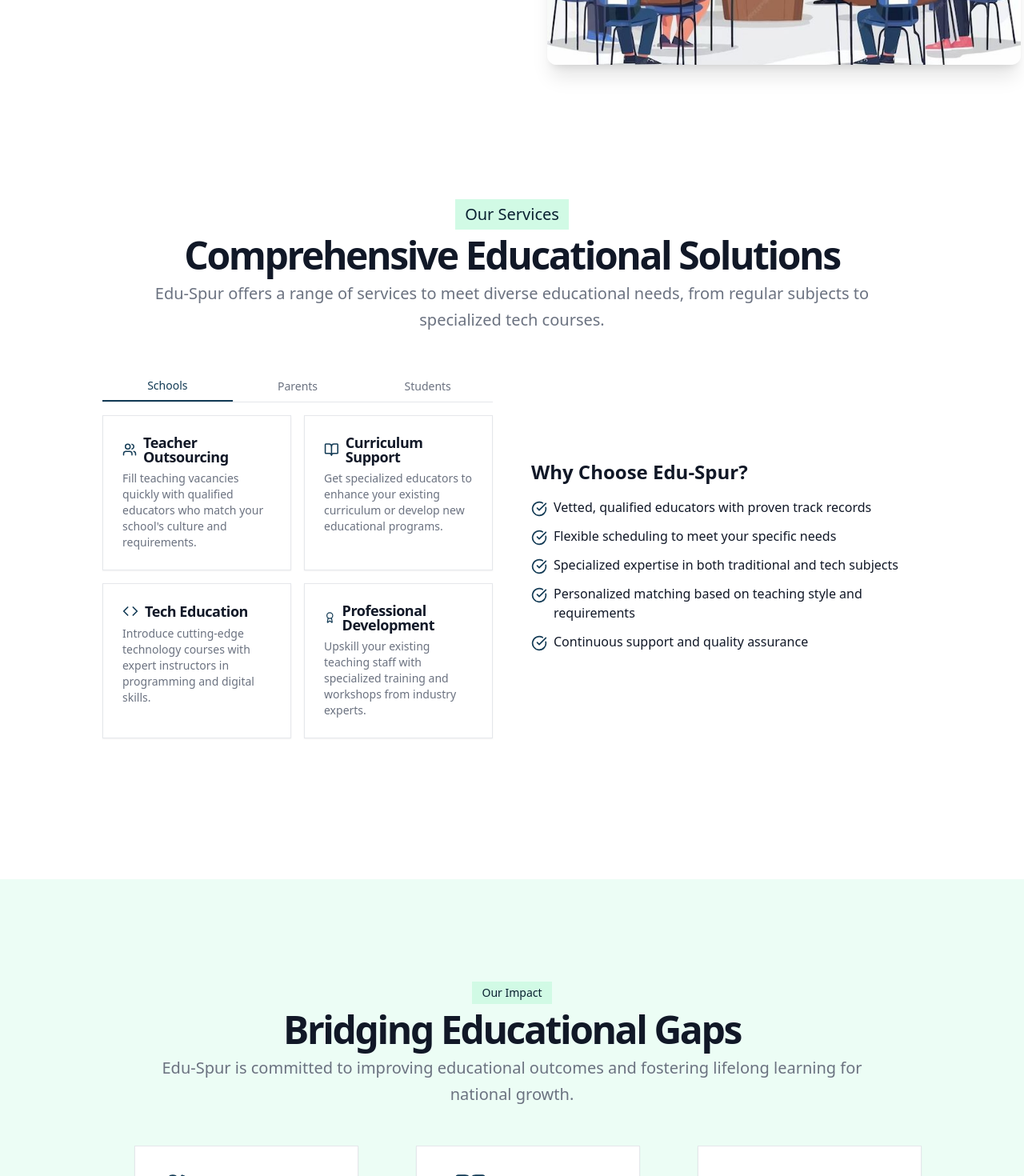
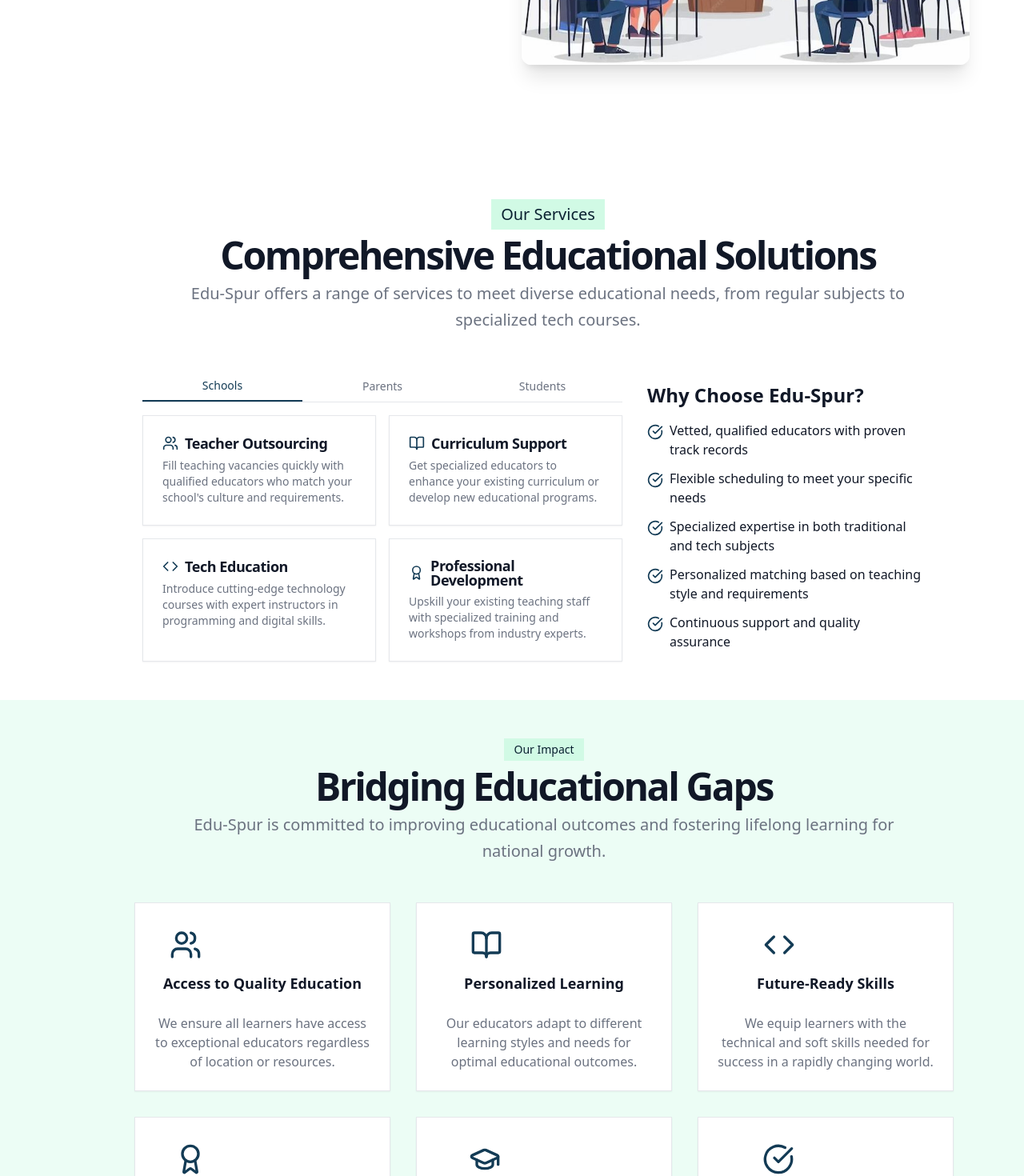
Before and after one commit to Edu-Spur200/Edu-Spur_FE, a React (Vite) app: page / in a window 1280 px wide. Shown: the part 520-1990 px from the top of the page at 80% size. Built offline with nearby package versions, Linux system fonts and the light colour scheme.

Commit message:
made some modifications

```diff
--- a/src/components/auth/LoginForm.tsx
+++ b/src/components/auth/LoginForm.tsx
@@ -61,7 +61,7 @@
         </div>
       </header>
 
-      <main className="flex-1 container mx-auto px-4 py-12">
+      <main className="flex-1 container mx-auto px-[30px] py-12">
         <div className="max-w-md mx-auto bg-white rounded-lg shadow-md border border-gray-100 overflow-hidden">
           <div className="p-6">
             <h1 className="text-2xl font-bold mb-6 text-center">
--- a/src/components/auth/SignupForm.tsx
+++ b/src/components/auth/SignupForm.tsx
@@ -1,3 +1,4 @@
+import { Link } from "react-router-dom";
 import logo from "../../assets/edu.png";
 import { useState } from "react";
 
@@ -193,7 +194,11 @@
       <header className="border-b bg-white">
         <div className="container mx-auto px-4 flex items-center justify-between">
           <div className="flex items-center gap-2">
-            <img src={logo} alt="logo" className="h-[100px]" />
+          <Link to="/" className="hover:cursor-pointer">
+
+<img src={logo} alt="logo" className="h-[100px]" />
+</Link>
+
           </div>
           <a
             href="/"
--- a/src/pages/Benefits.tsx
+++ b/src/pages/Benefits.tsx
@@ -51,10 +51,10 @@
   return (
     <section
       id="benefits"
-      className="w-full py-12 md:py-24 lg:py-32 bg-emerald-50"
+      className="w-full py-2 md:py-4 lg:py-12 bg-emerald-50"
     >
       <div className="container px-4 md:px-6">
-        <div className="flex flex-col items-center justify-center space-y-4 text-center">
+        <div className="flex flex-col items-center justify-center space-y-4 text-center ml-[80px]">
           <div className="space-y-2">
             <div className="inline-block rounded-lg bg-emerald-100 px-3 py-1 text-sm text-emerald-700">
               Our Impact
@@ -72,7 +72,7 @@
           {benefits.map((item, i) => (
             <div
               key={i}
-              className="flex flex-col items-center text-center rounded-lg border bg-card text-card-foreground shadow-sm ml-[40px]"
+              className="flex flex-col items-center text-center rounded-lg border bg-card text-card-foreground shadow-sm ml-[40px] w-[320px]"
             >
               <div className="flex flex-col space-y-1.5 p-6">
                 <div className="p-2">{item.icon}</div>
--- a/src/pages/Hero.tsx
+++ b/src/pages/Hero.tsx
@@ -2,7 +2,7 @@
 import hero from "../assets/Flat illustration of a teacher in a class _ Premium AI-generated vector.jpeg";
 export default function Hero() {
   return (
-    <section className="w-full h-[70vh] px-6 pt-[20px] ml-[20px]">
+    <section className="w-[95vw] h-[70vh] px-6 pt-[20px] ml-[20px]">
       {/* <div className="container px-4 md:px-6 bg-blue-500"> */}
         <div className="grid gap-6 lg:grid-cols-2 lg:gap-12 items-center">
           <div className="flex flex-col justify-center space-y-4">
--- a/src/pages/Service.tsx
+++ b/src/pages/Service.tsx
@@ -14,10 +14,10 @@
   const [activeTab, setActiveTab] = useState("schools");
 
   return (
-    <section id="services" className="w-full py-12 md:py-24 lg:py-32">
+    <section id="services" className="w-full md:pt-14 lg:pt-32">
       <div className="container px-4 md:px-6">
         <div className="flex flex-col items-center justify-center space-y-4 text-center">
-          <div className="space-y-2">
+          <div className="space-y-2 ml-[90px]">
             <div className="inline-block rounded-lg bg-emerald-100 px-3 py-1 text-[20px] text-emerald-700">
               Our Services
             </div>
@@ -30,8 +30,8 @@
             </p>
           </div>
         </div>
-        <div className="mx-auto grid max-w-5xl items-center gap-6 py-12 lg:grid-cols-2 lg:gap-12">
-          <div className="w-full">
+        <div className="mx-auto grid max-w-5xl items-center gap-6 py-12 lg:grid-cols-2 lg:gap-12 pl-[50px]">
+          <div className="w-[600px] ">
             <div className="flex w-full border-b">
               <button
                 onClick={() => setActiveTab("schools")}
@@ -273,8 +273,8 @@
               </div>
             )}
           </div>
-          <div className="space-y-4">
-            <h3 className="text-2xl font-bold">Why Choose Edu-Spur?</h3>
+          <div className="space-y-4 ml-[120px]">
+            <h3 className="text-2xl font-bold ">Why Choose Edu-Spur?</h3>
             <ul className="grid gap-3">
               {[
                 "Vetted, qualified educators with proven track records",
--- a/src/static/Footer.tsx
+++ b/src/static/Footer.tsx
@@ -3,7 +3,7 @@
 
 export default function Footer() {
   return (
-    <footer className="w-full border-t bg-background">
+    <footer className="w-full border-t bg-background pl-[80px]">
       <div className="container flex flex-col gap-8 px-4 py-10 md:px-6 lg:flex-row lg:gap-12">
         <div className="flex flex-col gap-4 lg:w-1/3">
           <div className="flex items-center gap-2">
```
